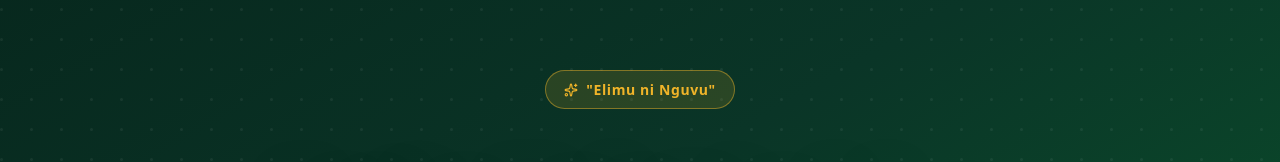
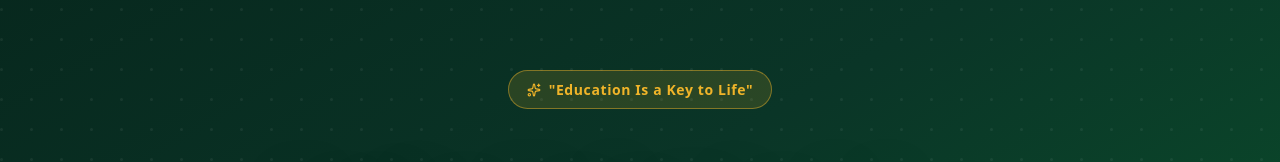
Before and after one commit to lawmghase63-prog/mufumbuss, a React (Vite) app: page / in a window 1280 px wide. Shown: the part 232-394 px from the top of the page. Built offline with nearby package versions, Linux system fonts and the light colour scheme; no server answers.

Commit message:
Set school motto: Education Is a Key to Life

```diff
--- a/src/pages/Landing.tsx
+++ b/src/pages/Landing.tsx
@@ -30,7 +30,7 @@ import './Landing.css'
 const CONTENT = {
   name: 'Mufumbu Secondary School',
   shortName: 'Mufumbu S.S.',
-  motto: 'Elimu ni Nguvu',
+  motto: 'Education Is a Key to Life',
   vision:
     'To be a centre of academic excellence that produces disciplined, knowledgeable and self-reliant graduates who serve their nation with integrity.',
   mission:
```
